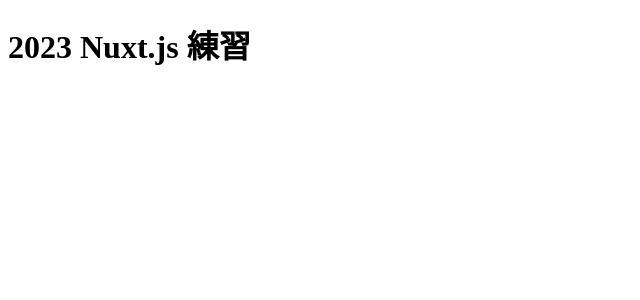
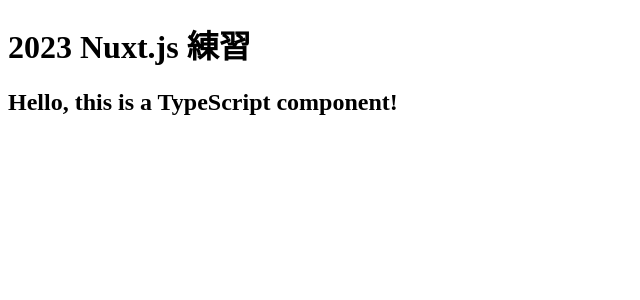
Before and after one commit to jasonlin1993/BikeSharingMap, a Nuxt app: page / in a window 1280 px wide. Shown: the top 300 px of the page, without its empty margins (0-640 px from the left). Built offline with nearby package versions, Linux system fonts and the light colour scheme.

Commit message:
Chroe: TypeScript 環境建置

```diff
--- a/app.vue
+++ b/app.vue
@@ -1,10 +1,13 @@
 <template>
   <div>
     <h1>{{ title }}</h1>
+    <TestComponent />
   </div>
 </template>
 
-<script setup>
+<script setup lang="ts">
+import TestComponent from "./components/TestComponent.vue";
+
 const year = 2023;
 const title = `${year}  Nuxt.js 練習`;
 </script>
--- /dev/null
+++ b/components/TestComponent.vue
@@ -0,0 +1,17 @@
+<template>
+  <div>
+    <h2>{{ message }}</h2>
+  </div>
+</template>
+
+<script lang="ts">
+import { defineComponent } from "vue";
+
+export default defineComponent({
+  data() {
+    return {
+      message: "Hello, this is a TypeScript component!",
+    };
+  },
+});
+</script>
--- a/nuxt.config.ts
+++ b/nuxt.config.ts
@@ -1,5 +1,7 @@
-// https://nuxt.com/docs/api/configuration/nuxt-config
 export default defineNuxtConfig({
-  compatibilityDate: '2024-04-03',
-  devtools: { enabled: true }
-})
+  compatibilityDate: "2024-04-03",
+  devtools: { enabled: true },
+  typescript: {
+    typeCheck: true,
+  },
+});
--- /dev/null
+++ b/ts-shim.d.ts
@@ -0,0 +1,4 @@
+declare module "*.vue" {
+  import Vue from "vue";
+  export default Vue;
+}
```
Also changed, not shown: package.json (+6 -3 lines), tsconfig.json (+8 -2 lines), .eslintrc.cjs, 1 other file (tests, documents, lock files or other folders).
